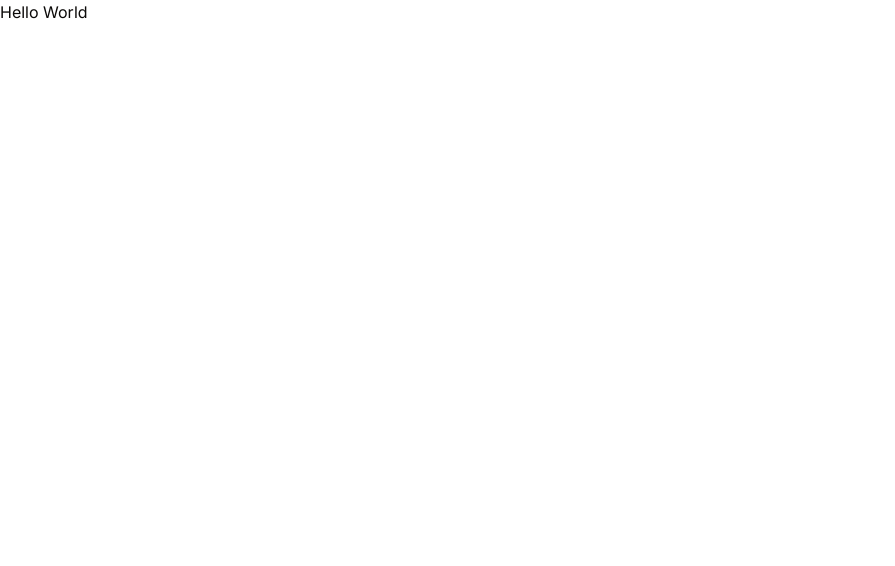
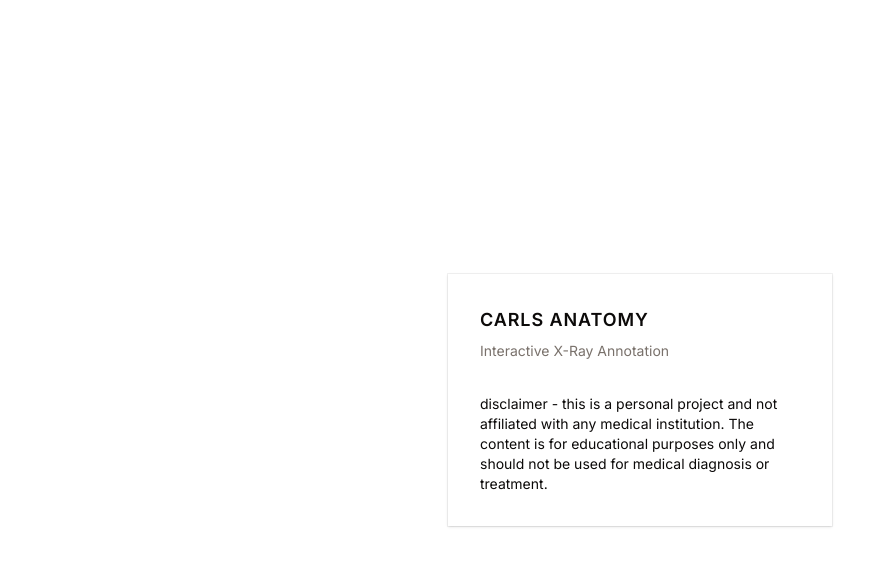
Before and after one commit to carlsondultra/carlsanatomy, a Next.js app: page / in a window 1280 px wide. Shown: the top 566 px of the page, without its empty margins (0-895 px from the left). Built offline with nearby package versions, Linux system fonts and the light colour scheme.

Commit message:
editing homepage with added disclaimer

```diff
--- a/app/page.tsx
+++ b/app/page.tsx
@@ -1,5 +1,25 @@
+import {
+  Card,
+  CardContent,
+  CardDescription,
+  CardHeader,
+  CardTitle,
+} from "@/components/ui/card"
+
 export default function Home() {
   return (
-    <div>Hello World</div>
-  );
+    <div className="min-h-screen flex items-center justify-center p-4">
+      <Card className="max-w-sm w-full">
+        <CardHeader>
+          <CardTitle>carls anatomy</CardTitle>
+          <CardDescription>
+            Interactive X-Ray Annotation
+          </CardDescription>
+        </CardHeader>
+        <CardContent>
+          disclaimer - this is a personal project and not affiliated with any medical institution. The content is for educational purposes only and should not be used for medical diagnosis or treatment.
+        </CardContent>
+      </Card>
+    </div>
+  )
 }
```
